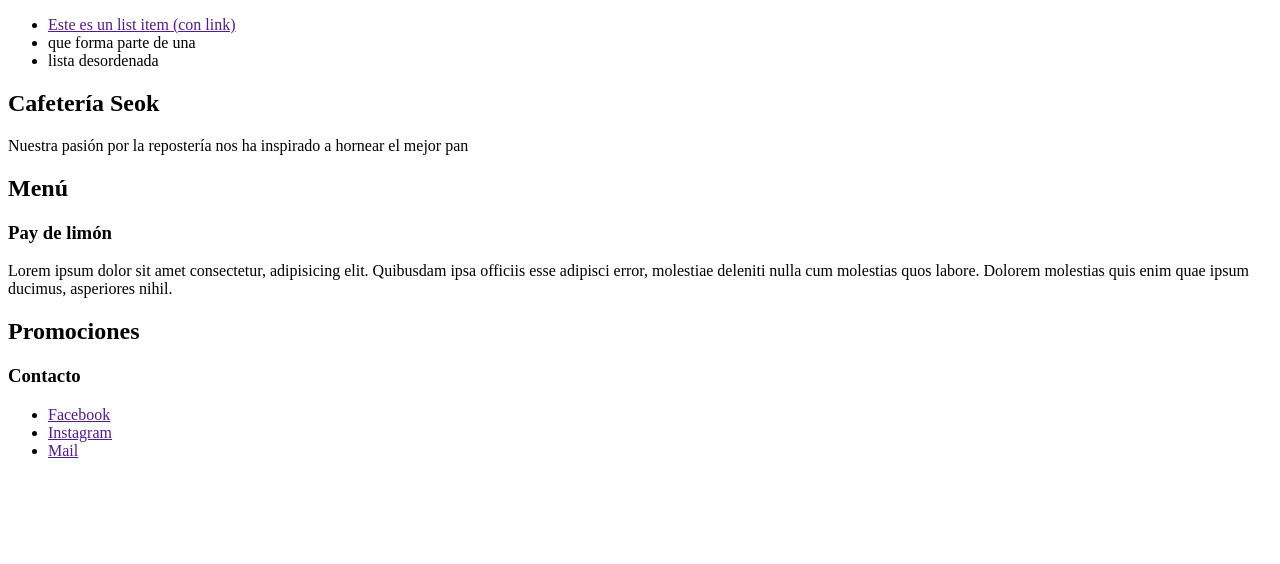
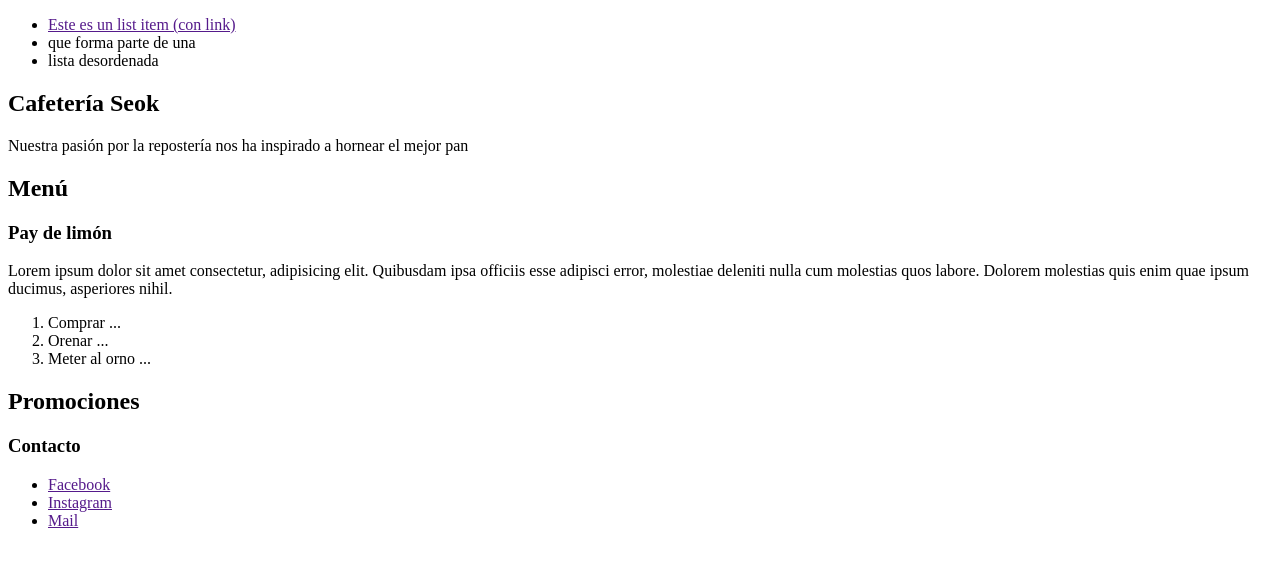
Before and after one commit to Nelsy13/Pagina-Web.github.io, a plain HTML site: page index.html in a window 1280 px wide. Drawn offline with Linux system fonts and the light colour scheme.

Commit message:
Etiquetas semanticas

```diff
--- a/index.html
+++ b/index.html
@@ -20,10 +20,10 @@
     <!--Información principal de mi página-->
     <main>
 
-        <section> <!--Primera sección de mi página-->
+        <article> <!--Primera sección de mi página-->
             <h1>Cafetería Seok</h1>
             <p>Nuestra pasión por la repostería nos ha inspirado a hornear el mejor pan</p>
-        </section>
+        </article>
 
         <section><!--Segunda sección de mi página-->
             <h2>Menú</h2>
@@ -34,6 +34,11 @@
             <p>
             Lorem ipsum dolor sit amet consectetur, adipisicing elit. Quibusdam ipsa officiis esse adipisci error, molestiae deleniti nulla cum molestias quos labore. Dolorem molestias quis enim quae ipsum ducimus, asperiores nihil.
             </p>
+            <ol>
+                <li>Comprar ...</li>
+                <li>Orenar ...</li>
+                <li>Meter al orno ...</li>
+            </ol>
         </section>
 
         <section> <!--Tercera sección sobre promociones-->
```
